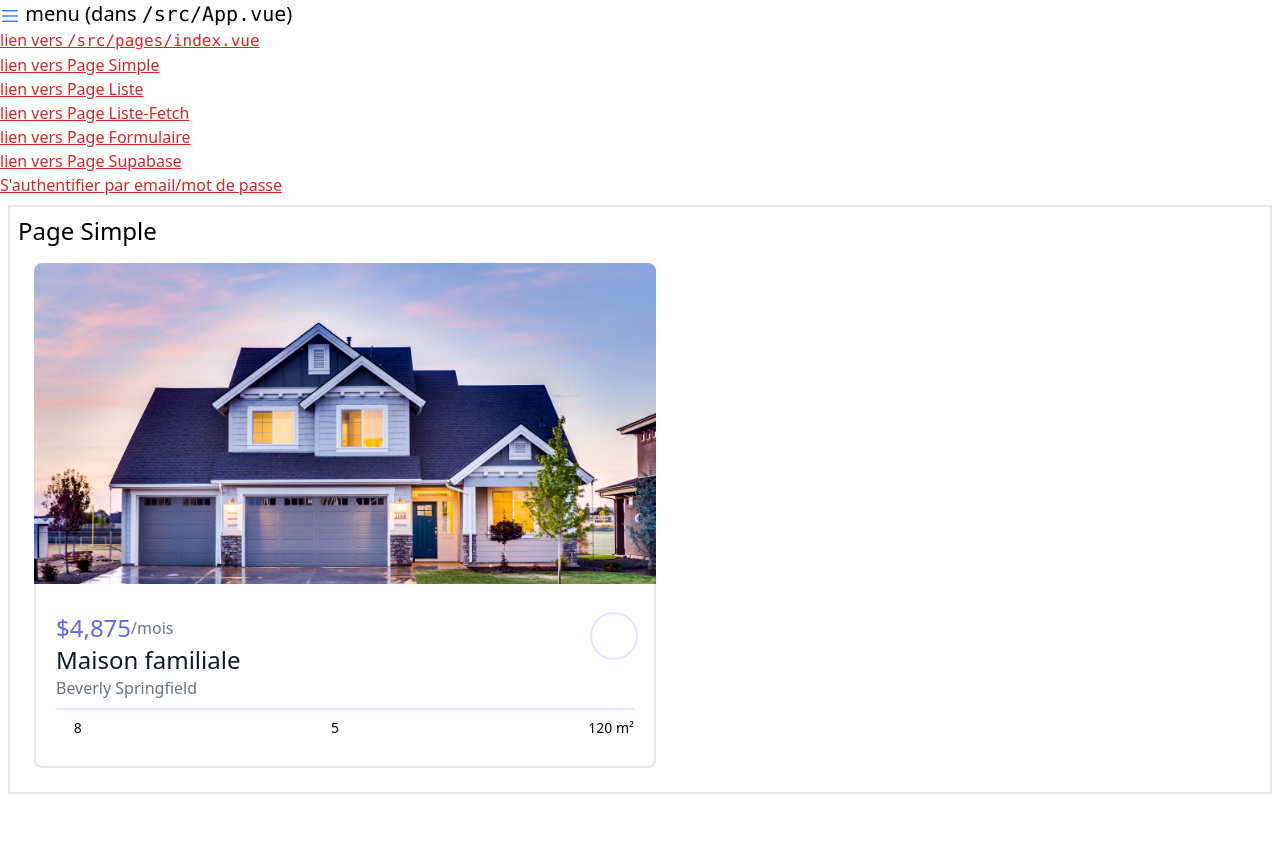
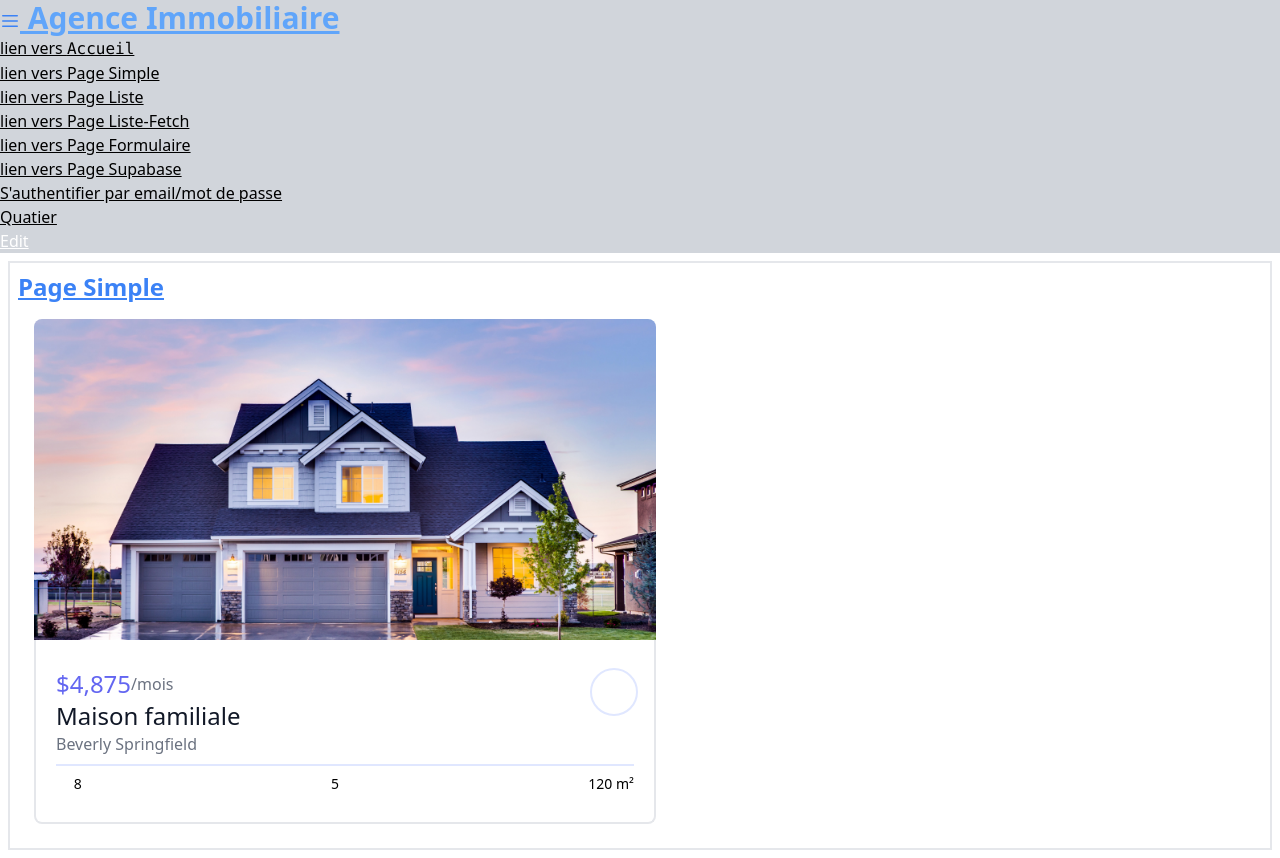
Before and after one commit to ilkaymenn/tp01, a Vue app: page /simple in a window 1280 px wide. Before the commit the page ends 802 px from the top, so only its background shows below. Built offline with nearby package versions, Linux system fonts and the light colour scheme; some icons are missing; what @formkit/vue would draw is missing.

Commit message:
commit final

```diff
--- a/package.json
+++ b/package.json
@@ -12,8 +12,10 @@
   "dependencies": {
     "@formkit/themes": "^1.0.0-beta.10",
     "@formkit/vue": "^1.0.0-beta.10",
+    "@headlessui/vue": "^1.7.3",
     "@heroicons/vue": "^2.0.8",
     "@supabase/supabase-js": "^1.35.7",
+    "lodash": "^4.17.21",
     "vue": "^3.2.37",
     "vue-router": "^4.1.3"
   },
--- a/src/App.vue
+++ b/src/App.vue
@@ -1,44 +1,78 @@
 <template>
-  <nav>
-    <h4 class="text-xl">
+  <nav class="bg-gray-300">
+    <h1 class="text-3xl font-bold text-blue-400 underline">
       <Bars3Icon class="inline-block h-5 w-5 text-blue-500" />
-      menu (dans <code class="font-mono">/src/App.vue</code>)
-    </h4>
+      Agence Immobiliaire
+    </h1>
     <ul>
       <li>
-        <router-link class="text-red-600 underline" to="/">
+        <router-link class="text-black underline hover:text-blue-300" to="/">
           lien vers
-          <code class="font-mono">/src/pages/index.vue</code>
+          <code class="font-mono">Accueil</code>
         </router-link>
       </li>
       <li>
-        <router-link class="text-red-600 underline" to="/simple">
+        <router-link
+          class="text-black underline hover:text-blue-300"
+          to="/simple"
+        >
           <h2>lien vers Page Simple</h2>
         </router-link>
       </li>
       <li>
-        <router-link class="text-red-600 underline" to="/liste">
+        <router-link
+          class="text-black underline hover:text-blue-300"
+          to="/liste"
+        >
           <h2>lien vers Page Liste</h2>
         </router-link>
       </li>
       <li>
-        <router-link class="text-red-600 underline" to="/liste-fetch">
+        <router-link
+          class="text-black underline hover:text-blue-300"
+          to="/liste-fetch"
+        >
           <h2>lien vers Page Liste-Fetch</h2>
         </router-link>
       </li>
       <li>
-        <router-link class="text-red-600 underline" to="/edit/new">
+        <router-link
+          class="text-black underline hover:text-blue-300"
+          to="/edit/new"
+        >
           <h2>lien vers Page Formulaire</h2>
         </router-link>
       </li>
       <li>
-        <router-link class="text-red-600 underline" to="/liste-supabase">
+        <router-link
+          class="text-black underline hover:text-blue-300"
+          to="/liste-supabase"
+        >
           <h2>lien vers Page Supabase</h2>
         </router-link>
       </li>
       <li>
-        <router-link class="text-red-600 underline" to="/connexion">
+        <router-link
+          class="text-black underline hover:text-blue-300"
+          to="/connexion"
+        >
           <h2>S'authentifier par email/mot de passe</h2>
+        </router-link>
+      </li>
+      <li>
+        <router-link
+          class="text-black underline hover:text-blue-300"
+          to="/Quartier"
+        >
+          <h2>Quatier</h2>
+        </router-link>
+      </li>
+      <li>
+        <router-link
+          class="text-white underline hover:text-blue-300"
+          to="/editquartier"
+        >
+          <h2>Edit</h2>
         </router-link>
       </li>
     </ul>
--- /dev/null
+++ b/src/components/Formulairequartier.vue
@@ -0,0 +1,90 @@
+<script setup lang="ts">
+import { supabase } from "@/supabase";
+import { ref } from "@vue/reactivity";
+import card from "../components/card.vue";
+import { label } from "@formkit/inputs";
+import { useRouter } from "vue-router";
+
+const router = useRouter();
+const Quartier = ref({});
+
+const { data: libelle_Commune, error } = await supabase
+  .from("Commune")
+  .select("*");
+if (error) console.log("n'a pas pu charger la table Commune :", error);
+
+// Les convertir par `map` en un tableau d'objets {value, label} pour FormKit
+const optionsCommune = libelle_Commune?.map((Commune) => ({
+  value: Commune.code_Commune,
+  label: Commune.libelle_Commune,
+}));
+
+const props = defineProps(["id"]);
+if (props.id) {
+  // On charge les données de la maison
+  let { data, error } = await supabase
+    .from("Quartier")
+    .select("*")
+    .eq("id", props.id);
+  if (error) console.log("n'a pas pu charger le table quartier :", error);
+  else Quartier.value = (data as any[])[0];
+}
+
+async function upsertquartier(dataForm, node) {
+  const { data, error } = await supabase.from("Quartier").upsert(dataForm);
+  if (error || !data) node.setErrors([error?.message]);
+  else {
+    node.setErrors([]);
+    router.push({ name: "edit-id", params: { id: data[0].id } });
+  }
+}
+</script>
+
+<template>
+  <div class="flex flex-wrap justify-center">
+    <div class="p-2">
+      <card v-bind="Quartier"></card>
+    </div>
+    <div class="">
+      <div class="m-4">
+        <!--on passe la ref a fromkit -->
+
+        <FormKit
+          class="bg-indigo-500"
+          type="form"
+          @submit="upsertquartier"
+          v-model="Quartier"
+          :submit-attrs="{}"
+          :config="{
+            classes: {
+              input:
+                'p-1 rounded  border-x-2 border-y-2 border-x-black border-y-black ',
+              label: 'text-black',
+            },
+          }"
+        >
+          <FormKit
+            class="p-7"
+            name="libelle_Quartier"
+            label="Quartier"
+            type="text"
+          />
+
+          <FormKit
+            name="favori"
+            label="Mettre en valeur "
+            type="checkbox"
+            wrapper-class="flex"
+            class="p-7"
+          />
+        </FormKit>
+        <FormKit
+          type="select"
+          name="code_Commune"
+          label="Commune"
+          :options="optionsCommune"
+        />
+      </div>
+    </div>
+  </div>
+</template>
--- /dev/null
+++ b/src/pages/Quartier.vue
@@ -0,0 +1,43 @@
+<script setup lang="ts">
+import { supabase } from "../supabase";
+
+import { Disclosure, DisclosureButton, DisclosurePanel } from "@headlessui/vue";
+
+import groupBy from "lodash/groupBy";
+
+const { data, error } = await supabase.from("quartiercommune").select("*");
+if (error) console.log("n'a pas pu charger la table quartiercommune :", error);
+</script>
+
+<template>
+  <section class="flex flex-col">
+    <h3 class="text-2xl font-bold text-blue-500 underline">
+      Liste des quartiers
+    </h3>
+    <!-- <ul>
+      <li v-for="Quartier in (data as any[])">
+        {{ Quartier.libelle_Commune }} -
+        {{ Quartier.libelle_Quartier }}
+      </li>
+    </ul> -->
+
+    <Disclosure
+      v-for="(tableau, libelle_Commune) in groupBy(data, 'libelle_Commune')"
+      :key="libelle_Commune"
+    >
+      <DisclosureButton>
+        {{ libelle_Commune }}
+      </DisclosureButton>
+      <DisclosurePanel class="">
+        <ul>
+          <li
+            v-for="{ code_Quartier, libelle_Quartier } in tableau"
+            :key="code_Quartier"
+          >
+            {{ libelle_Quartier }}
+          </li>
+        </ul>
+      </DisclosurePanel>
+    </Disclosure>
+  </section>
+</template>
--- a/src/pages/connexion.vue
+++ b/src/pages/connexion.vue
@@ -13,6 +13,7 @@ async function signIn(data, node) {
 const nvlUtilisateur = ref(false);
 </script>
 <template>
+  <h1 class="text-2xl font-bold text-blue-500 underline">Se connecter</h1>
   <div>
     <button v-if="user" @pointerdown="supabase.auth.signOut()">
       Se déconnecter ({{ user.email }})
--- a/src/pages/edit/new.vue
+++ b/src/pages/edit/new.vue
@@ -4,7 +4,7 @@ import FormulaireOffreMaison from "../../components/FormulaireOffreMaison.vue";
 
 <template>
   <div class="p-2">
-    <h1 class="text-2xl">Formulaire</h1>
+    <h1 class="text-2xl font-bold text-blue-500 underline">Formulaire</h1>
     <FormulaireOffreMaison v-bind="maison" />
   </div>
 </template>
--- /dev/null
+++ b/src/pages/editquartier.vue
@@ -0,0 +1,19 @@
+<script setup lang="ts">
+import { supabase } from "../supabase";
+
+import Formulairequartier from "../components/Formulairequartier.vue";
+import card from "../components/card.vue";
+
+console.log("supabase :", supabase); // pour vérifier et "garder" supabase dans le code
+
+let { data: quartier, error } = await supabase.from("quartier").select("*");
+console.log(quartier);
+</script>
+
+<template>
+  <h2 class="text-2xl font-bold text-blue-500 underline">
+    Editer les quartier sur supabase
+  </h2>
+  <Card></Card>
+  <Formulairequartier></Formulairequartier>
+</template>
--- a/src/pages/liste-fetch.vue
+++ b/src/pages/liste-fetch.vue
@@ -7,7 +7,7 @@ const maisons = await res.json();
 
 <template>
   <div class="p-2">
-    <h1 class="text-2xl">Page Liste Fetch</h1>
+    <h1 class="text-2xl font-bold text-blue-500 underline">Page Liste Fetch</h1>
     <div v-for="maison in maisons" :key="maison.nom">
       <card class="w-1/2" v-bind="maison" />
     </div>
--- a/src/pages/liste-supabase.vue
+++ b/src/pages/liste-supabase.vue
@@ -8,6 +8,8 @@ console.log("maison :", maison);
 
 <template>
   <div>
-    <h1>Page Liste Supabase</h1>
+    <h1 class="text-2xl font-bold text-blue-500 underline">
+      Page Liste Supabase
+    </h1>
   </div>
 </template>
--- a/src/pages/liste.vue
+++ b/src/pages/liste.vue
@@ -38,7 +38,7 @@ const maisons = [
 
 <template>
   <div class="p-2">
-    <h1 class="text-2xl">Page Liste</h1>
+    <h1 class="text-2xl font-bold text-blue-500 underline">Page Liste</h1>
     <div v-for="maison in maisons" :key="maison.nom">
       <card class="w-1/2" v-bind="maison" />
     </div>
--- a/src/pages/simple.vue
+++ b/src/pages/simple.vue
@@ -15,7 +15,7 @@ const objet = {
 
 <template>
   <div class="p-2">
-    <h1 class="text-2xl">Page Simple</h1>
+    <h1 class="text-2xl font-bold text-blue-500 underline">Page Simple</h1>
     <card class="w-1/2" v-bind="objet" />
   </div>
 </template>
```
Also changed, not shown: 1 other file (tests, documents, lock files or other folders).
